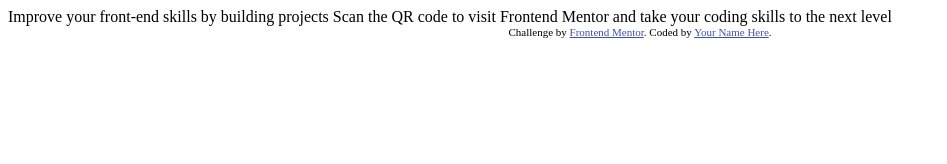
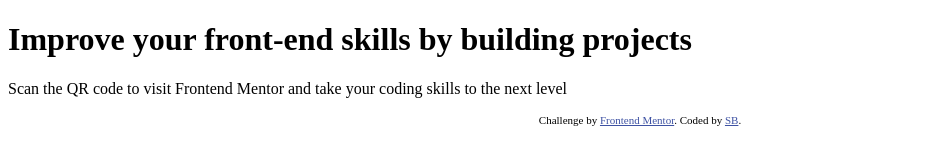
Before and after one commit to shanisebarona/qr-code-component, a website: page index.html in a window 1280 px wide. Shown: the whole page, without its empty margins (0-947 px from the left). Drawn offline with Linux system fonts and the light colour scheme.

Commit message:
add sass and html elements

```diff
--- a/index.html
+++ b/index.html
@@ -15,14 +15,23 @@
   </style>
 </head>
 <body>
+  <div class="main-container">
+    <div class="card">
+      <div class="qr-code">
+      </div>
 
-  Improve your front-end skills by building projects
+      <h1 class="title">  Improve your front-end skills by building projects
+      </h1>
+      <p class="tagline">  Scan the QR code to visit Frontend Mentor and take your coding skills to the next level
+      </p>
+    </div>
+  </div>
 
-  Scan the QR code to visit Frontend Mentor and take your coding skills to the next level
+
 
   <div class="attribution">
     Challenge by <a href="https://www.frontendmentor.io?ref=challenge" target="_blank">Frontend Mentor</a>.
-    Coded by <a href="#">Your Name Here</a>.
+    Coded by <a href="#">SB</a>.
   </div>
 </body>
 </html>
--- /dev/null
+++ b/package.json
@@ -0,0 +1,5 @@
+{
+  "dependencies": {
+    "sass": "^1.49.10"
+  }
+}
```
Also changed, not shown: 1 other file.
